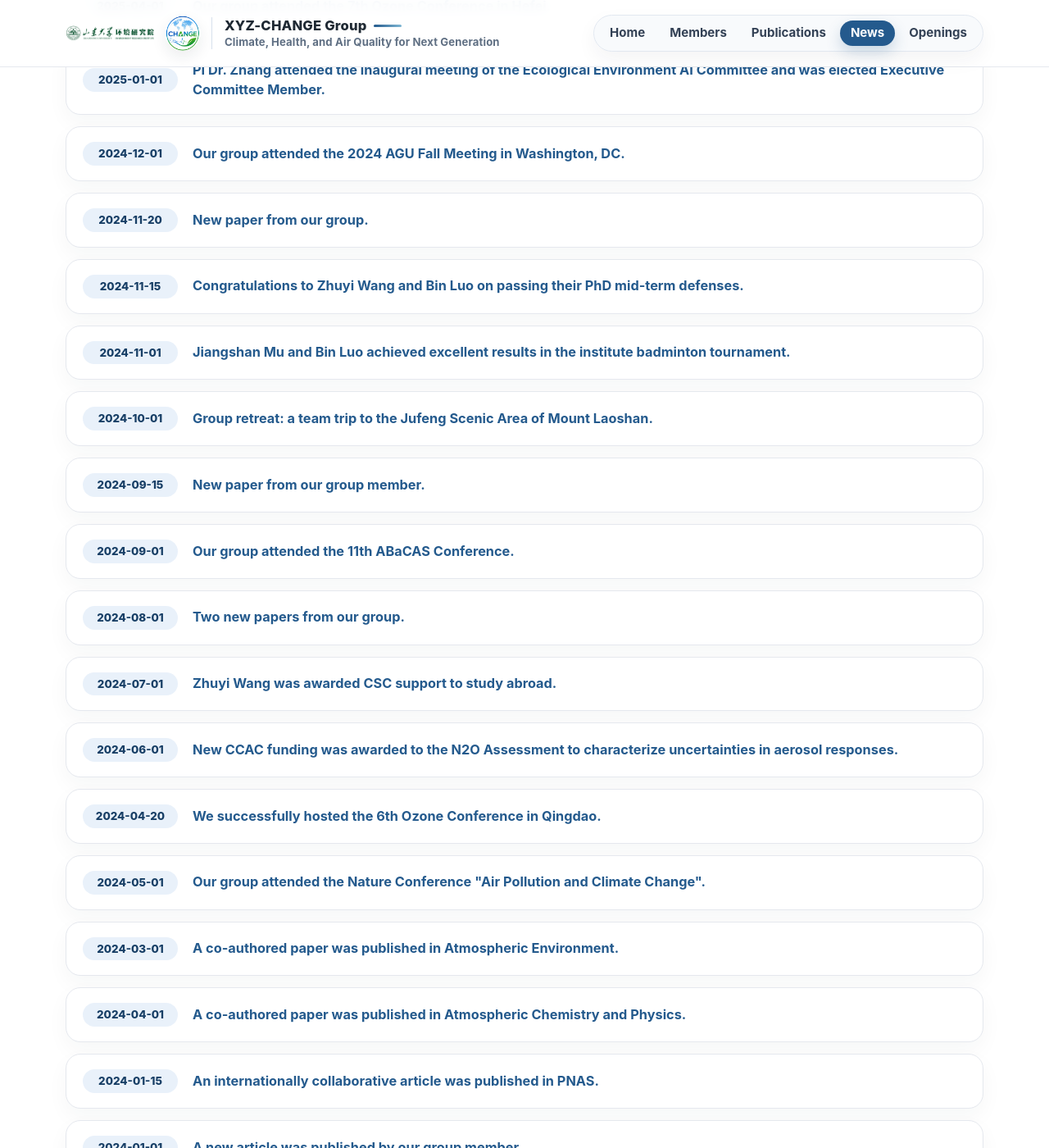
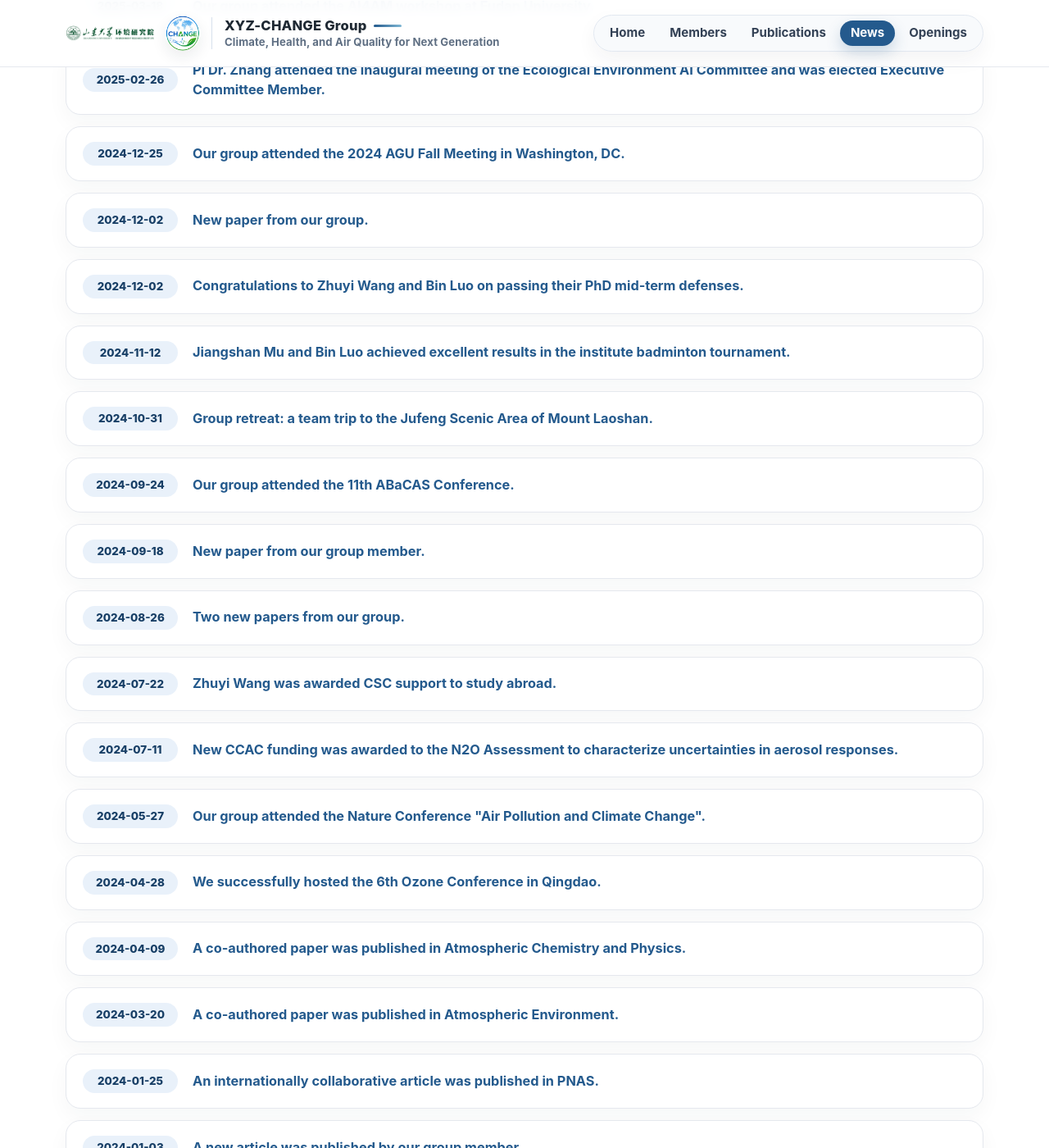
Before and after one commit to MuJSh/xyz_CHANGE, a Jekyll site: the page built from _pages/news.md, in a window 1280 px wide and 1400 px high, scrolled down 1180 px. Shown: the whole window at 82% size. Built offline with Jekyll 4.4.1, drawn with Linux system fonts in a browser that asks for light colours; some of the changed text lies outside the part shown.

Commit message:
Update news.yml

```diff
--- a/_data/news.yml
+++ b/_data/news.yml
@@ -3,7 +3,7 @@
   slug: "2026-05-31-may-co-authored-papers-from-our-group"
   link: "/xyz_CHANGE/news/2026-05-coauthored-papers/"
 
-- date: "2026-05-15"
+- date: "2026-05-13"
   title: "May: Our group published an ESSD paper on nearly two decades of global surface NO2 changes"
   slug: "2026-05-15-may-our-group-published-an-essd-paper-on-nearly-two-decades-of-global-surface-no2-changes"
   link: "/xyz_CHANGE/news/2026-05-essd-no2/"
@@ -13,177 +13,177 @@
   slug: "2026-04-15-april-our-group-published-an-environmental-science-and-technology-paper-on-atmospheric-deposition"
   link: "/xyz_CHANGE/news/2026-04-est-wet-deposition/"
 
-- date: "2026-02-28"
+- date: "2026-03-05"
   title: "Jan-Feb: Recent papers from our group"
   slug: "2026-02-28-jan-feb-recent-papers-from-our-group"
   link: "/xyz_CHANGE/news/2026-02-recent-papers/"
 
-- date: "2025-12-15"
+- date: "2026-01-16"
   title: "December: Congratulations to Xuanying Ji on publishing her paper"
   slug: "2025-12-15-december-congratulations-to-xuanying-ji-on-publishing-her-paper"
   link: "/xyz_CHANGE/news/2025-12-hengqing-shen-paper/"
 
-- date: "2025-12-01"
+- date: "2026-01-15"
   title: "December: Congratulations to Chengwen Niu on receiving key funding for a Student Innovation and Entrepreneurship Project"
   slug: "2025-12-01-december-congratulations-to-chengwen-niu-on-receiving-key-funding-for-a-student-innovation-and-entrepreneurship-project"
   link: "/xyz_CHANGE/news/2025-12-chengwen-niu-funding/"
 
-- date: "2025-10-20"
+- date: "2025-10-21"
   title: "October: Congratulations to Chengwen Niu on winning a gold award"
   slug: "2025-10-20-october-congratulations-to-chengwen-niu-on-winning-a-gold-award"
   link: "/xyz_CHANGE/news/2025-10-chengwen-niu-gold-award/"
 
-- date: "2025-10-01"
+- date: "2025-10-08"
   title: "New paper from our group."
   slug: "2025-10-01-new-paper-from-our-group"
   link: "/xyz_CHANGE/news-detail/#2025-10-01-new-paper-from-our-group"
 
-- date: "2025-09-01"
+- date: "2025-10-07"
   title: "Another group photo!"
   slug: "2025-09-01-another-group-photo"
   link: "/xyz_CHANGE/news-detail/#2025-09-01-another-group-photo"
 
-- date: "2025-08-01"
+- date: "2025-09-07"
   title: "Congrats to Dr. Na Zhao on receiving the National Natural Science Foundation of China Young Scientists Fund."
   slug: "2025-08-01-congrats-to-dr-na-zhao-on-receiving-the-national-natural-science-foundation-of-china-young-scientists-fund"
   link: "/xyz_CHANGE/news-detail/#2025-08-01-congrats-to-dr-na-zhao-on-receiving-the-national-natural-science-foundation-of-china-young-scientists-fund"
 
-- date: "2025-05-01"
+- date: "2025-05-09"
   title: "New paper from our group member."
   slug: "2025-05-01-new-paper-from-our-group-member"
   link: "/xyz_CHANGE/news-detail/#2025-05-01-new-paper-from-our-group-member"
 
-- date: "2025-03-01"
+- date: "2025-04-16"
+  title: "Our group attended the 7th Ozone Conference in Hefei."
+  slug: "2025-04-01-our-group-attended-the-7th-ozone-conference-in-hefei"
+  link: "/xyz_CHANGE/news/2025-04-ozone-conference-hefei/"
+
+- date: "2025-03-18"
   title: "Our group attended the AI4AM workshop at Fudan University."
   slug: "2025-03-01-our-group-attended-the-ai4am-workshop-at-fudan-university"
   link: "/xyz_CHANGE/news-detail/#2025-03-01-our-group-attended-the-ai4am-workshop-at-fudan-university"
 
-- date: "2025-04-01"
-  title: "Our group attended the 7th Ozone Conference in Hefei."
-  slug: "2025-04-01-our-group-attended-the-7th-ozone-conference-in-hefei"
-  link: "/xyz_CHANGE/news/2025-04-ozone-conference-hefei/"
-
-- date: "2025-01-01"
+- date: "2025-02-26"
   title: "PI Dr. Zhang attended the inaugural meeting of the Ecological Environment AI Committee and was elected Executive Committee Member."
   slug: "2025-01-01-pi-dr-zhang-attended-the-inaugural-meeting-of-the-ecological-environment-ai-committee-and-was-elected-executive-committee-member"
   link: "/xyz_CHANGE/news-detail/#2025-01-01-pi-dr-zhang-attended-the-inaugural-meeting-of-the-ecological-environment-ai-committee-and-was-elected-executive-committee-member"
 
-- date: "2024-12-01"
+- date: "2024-12-25"
   title: "Our group attended the 2024 AGU Fall Meeting in Washington, DC."
   slug: "2024-12-01-our-group-attended-the-2024-agu-fall-meeting-in-washington-dc"
   link: "/xyz_CHANGE/news/2024-12-agu-fall-meeting/"
 
-- date: "2024-11-20"
+- date: "2024-12-02"
   title: "New paper from our group."
   slug: "2024-11-20-new-paper-from-our-group"
   link: "/xyz_CHANGE/news/2024-11-na-zhao-fese-paper/"
 
-- date: "2024-11-15"
+- date: "2024-12-02"
   title: "Congratulations to Zhuyi Wang and Bin Luo on passing their PhD mid-term defenses."
   slug: "2024-11-15-congratulations-to-zhuyi-wang-and-bin-luo-on-passing-their-phd-mid-term-defenses"
   link: "/xyz_CHANGE/news/2024-11-phd-midterm-exams/"
 
-- date: "2024-11-01"
+- date: "2024-11-12"
   title: "Jiangshan Mu and Bin Luo achieved excellent results in the institute badminton tournament."
   slug: "2024-11-01-jiangshan-mu-and-bin-luo-achieved-excellent-results-in-the-institute-badminton-tournament"
   link: "/xyz_CHANGE/news-detail/#2024-11-01-jiangshan-mu-and-bin-luo-achieved-excellent-results-in-the-institute-badminton-tournament"
 
-- date: "2024-10-01"
+- date: "2024-10-31"
   title: "Group retreat: a team trip to the Jufeng Scenic Area of Mount Laoshan."
   slug: "2024-10-01-group-retreat-a-team-trip-to-the-jufeng-scenic-area-of-mount-laoshan"
   link: "/xyz_CHANGE/news-detail/#2024-10-01-group-retreat-a-team-trip-to-the-jufeng-scenic-area-of-mount-laoshan"
 
-- date: "2024-09-15"
+- date: "2024-09-24"
+  title: "Our group attended the 11th ABaCAS Conference."
+  slug: "2024-09-01-our-group-attended-the-11th-abacas-conference"
+  link: "/xyz_CHANGE/news-detail/#2024-09-01-our-group-attended-the-11th-abacas-conference"
+
+- date: "2024-09-18"
   title: "New paper from our group member."
   slug: "2024-09-15-new-paper-from-our-group-member"
   link: "/xyz_CHANGE/news-detail/#2024-09-15-new-paper-from-our-group-member"
 
-- date: "2024-09-01"
-  title: "Our group attended the 11th ABaCAS Conference."
-  slug: "2024-09-01-our-group-attended-the-11th-abacas-conference"
-  link: "/xyz_CHANGE/news-detail/#2024-09-01-our-group-attended-the-11th-abacas-conference"
-
-- date: "2024-08-01"
+- date: "2024-08-26"
   title: "Two new papers from our group."
   slug: "2024-08-01-two-new-papers-from-our-group"
   link: "/xyz_CHANGE/news-detail/#2024-08-01-two-new-papers-from-our-group"
 
-- date: "2024-07-01"
+- date: "2024-07-22"
   title: "Zhuyi Wang was awarded CSC support to study abroad."
   slug: "2024-07-01-zhuyi-wang-was-awarded-csc-support-to-study-abroad"
   link: "/xyz_CHANGE/news-detail/#2024-07-01-zhuyi-wang-was-awarded-csc-support-to-study-abroad"
 
-- date: "2024-06-01"
+- date: "2024-07-11"
   title: "New CCAC funding was awarded to the N2O Assessment to characterize uncertainties in aerosol responses."
   slug: "2024-06-01-new-ccac-funding-was-awarded-to-the-n2o-assessment-to-characterize-uncertainties-in-aerosol-responses"
   link: "/xyz_CHANGE/news-detail/#2024-06-01-new-ccac-funding-was-awarded-to-the-n2o-assessment-to-characterize-uncertainties-in-aerosol-responses"
 
-- date: "2024-04-20"
+- date: "2024-05-27"
+  title: "Our group attended the Nature Conference \"Air Pollution and Climate Change\"."
+  slug: "2024-05-01-our-group-attended-the-nature-conference-air-pollution-and-climate-change"
+  link: "/xyz_CHANGE/news-detail/#2024-05-01-our-group-attended-the-nature-conference-air-pollution-and-climate-change"
+
+- date: "2024-04-28"
   title: "We successfully hosted the 6th Ozone Conference in Qingdao."
   slug: "2024-04-20-we-successfully-hosted-the-6th-ozone-conference-in-qingdao"
   link: "/xyz_CHANGE/news-detail/#2024-04-20-we-successfully-hosted-the-6th-ozone-conference-in-qingdao"
 
-- date: "2024-05-01"
-  title: "Our group attended the Nature Conference \"Air Pollution and Climate Change\"."
-  slug: "2024-05-01-our-group-attended-the-nature-conference-air-pollution-and-climate-change"
-  link: "/xyz_CHANGE/news-detail/#2024-05-01-our-group-attended-the-nature-conference-air-pollution-and-climate-change"
+- date: "2024-04-09"
+  title: "A co-authored paper was published in Atmospheric Chemistry and Physics."
+  slug: "2024-04-01-a-co-authored-paper-was-published-in-atmospheric-chemistry-and-physics"
+  link: "/xyz_CHANGE/news-detail/#2024-04-01-a-co-authored-paper-was-published-in-atmospheric-chemistry-and-physics"
 
-- date: "2024-03-01"
+- date: "2024-03-20"
   title: "A co-authored paper was published in Atmospheric Environment."
   slug: "2024-03-01-a-co-authored-paper-was-published-in-atmospheric-environment"
   link: "/xyz_CHANGE/news-detail/#2024-03-01-a-co-authored-paper-was-published-in-atmospheric-environment"
 
-- date: "2024-04-01"
-  title: "A co-authored paper was published in Atmospheric Chemistry and Physics."
-  slug: "2024-04-01-a-co-authored-paper-was-published-in-atmospheric-chemistry-and-physics"
-  link: "/xyz_CHANGE/news-detail/#2024-04-01-a-co-authored-paper-was-published-in-atmospheric-chemistry-and-physics"
-
-- date: "2024-01-15"
+- date: "2024-01-25"
   title: "An internationally collaborative article was published in PNAS."
   slug: "2024-01-15-an-internationally-collaborative-article-was-published-in-pnas"
   link: "/xyz_CHANGE/news/2024-01-pnas-decarbonization/"
 
-- date: "2024-01-01"
+- date: "2024-01-03"
   title: "A new article was published by our group member."
   slug: "2024-01-01-a-new-article-was-published-by-our-group-member"
   link: "/xyz_CHANGE/news/2024-01-zhou-liu-jgr-lightning-nox/"
 
-- date: "2023-09-15"
+- date: "2023-09-25"
   title: "We successfully hosted the 2023 ABaCAS & Atmospheric Haze International Conference."
   slug: "2023-09-15-we-successfully-hosted-the-2023-abacas-and-atmospheric-haze-international-conference"
   link: "/xyz_CHANGE/news-detail/#2023-09-15-we-successfully-hosted-the-2023-abacas-and-atmospheric-haze-international-conference"
 
-- date: "2023-08-15"
+- date: "2023-09-08"
   title: "We received our first National Natural Science Foundation of China grants."
   slug: "2023-08-15-we-received-our-first-national-natural-science-foundation-of-china-grants"
   link: "/xyz_CHANGE/news-detail/#2023-08-15-we-received-our-first-national-natural-science-foundation-of-china-grants"
 
-- date: "2023-06-15"
+- date: "2023-07-20"
+  title: "Welcome two new research assistants to our group."
+  slug: "2023-07-01-welcome-two-new-research-assistants-to-our-group"
+  link: "/xyz_CHANGE/news-detail/#2023-07-01-welcome-two-new-research-assistants-to-our-group"
+
+- date: "2023-06-08"
   title: "Congratulations to our first graduating student."
   slug: "2023-06-15-congratulations-to-our-first-graduating-student"
   link: "/xyz_CHANGE/news-detail/#2023-06-15-congratulations-to-our-first-graduating-student"
 
-- date: "2023-07-01"
-  title: "Welcome two new research assistants to our group."
-  slug: "2023-07-01-welcome-two-new-research-assistants-to-our-group"
-  link: "/xyz_CHANGE/news-detail/#2023-07-01-welcome-two-new-research-assistants-to-our-group"
-
-- date: "2023-05-15"
+- date: "2023-05-06"
   title: "Congratulations to PI Zhang's postdoctoral mentor on being elected to the National Academy of Sciences."
   slug: "2023-05-15-congratulations-to-pi-zhang-s-postdoctoral-mentor-on-being-elected-to-the-national-academy-of-sciences"
   link: "/xyz_CHANGE/news-detail/#2023-05-15-congratulations-to-pi-zhang-s-postdoctoral-mentor-on-being-elected-to-the-national-academy-of-sciences"
 
-- date: "2023-02-20"
+- date: "2023-02-28"
   title: "PI Dr. Zhang was invited to join the ESSD Editorial Board."
   slug: "2023-02-20-pi-dr-zhang-was-invited-to-join-the-essd-editorial-board"
   link: "/xyz_CHANGE/news-detail/#2023-02-20-pi-dr-zhang-was-invited-to-join-the-essd-editorial-board"
 
-- date: "2023-02-15"
+- date: "2023-02-27"
   title: "PI Dr. Zhang was invited to join the FESE Youth Editorial Board."
   slug: "2023-02-15-pi-dr-zhang-was-invited-to-join-the-fese-youth-editorial-board"
   link: "/xyz_CHANGE/news-detail/#2023-02-15-pi-dr-zhang-was-invited-to-join-the-fese-youth-editorial-board"
 
-- date: "2023-02-10"
+- date: "2023-02-27"
   title: "Welcome Dr. Lin Li and Dr. Na Zhao to our group."
   slug: "2023-02-10-welcome-dr-lin-li-and-na-zhao-to-our-group"
   link: "/xyz_CHANGE/news-detail/#2023-02-10-welcome-dr-lin-li-and-na-zhao-to-our-group"
```
